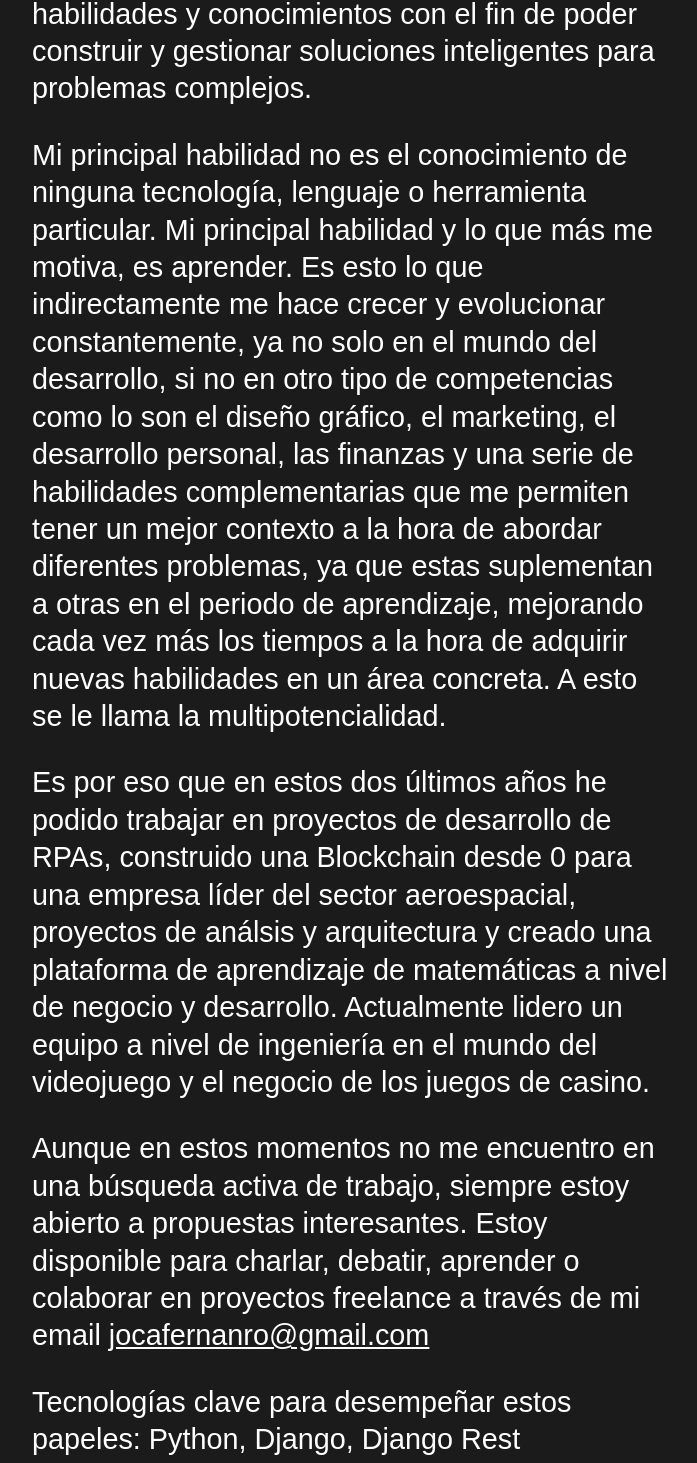
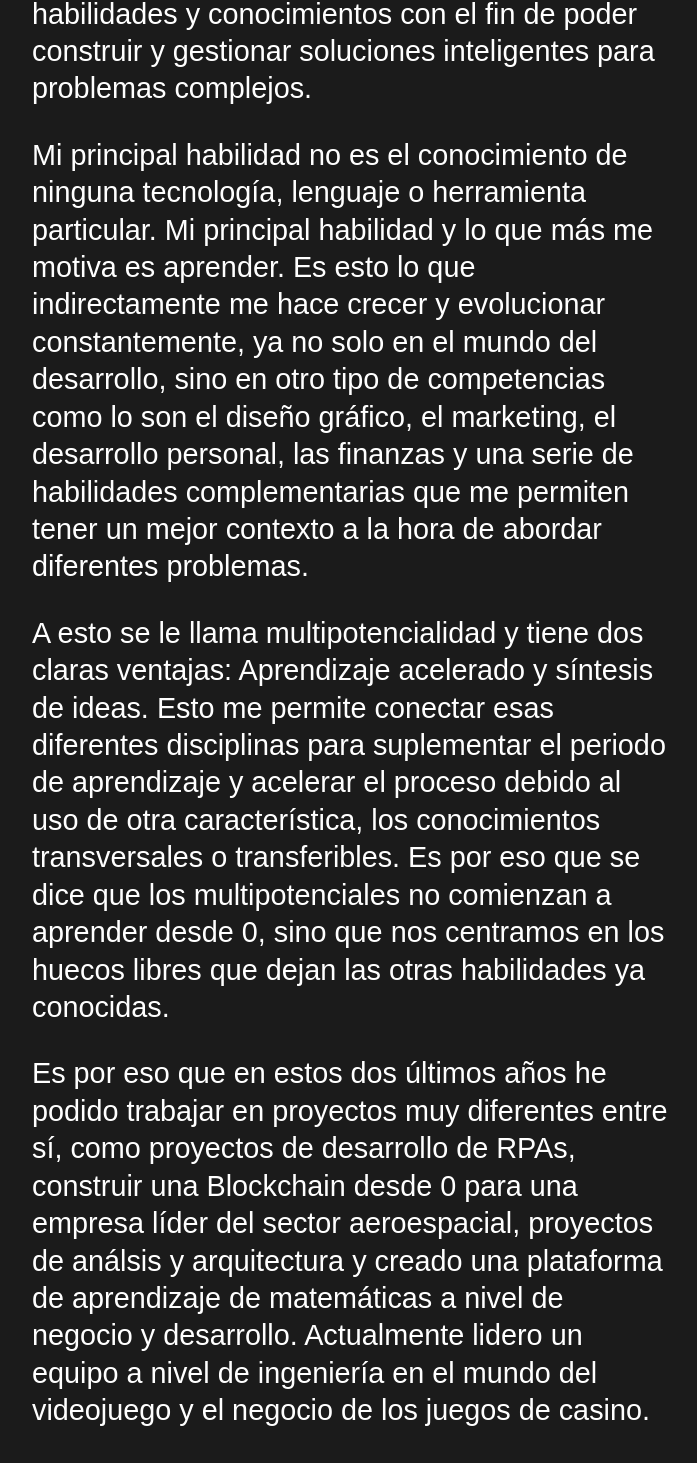
Before and after one commit to jocafernanro/personal-web, a Vue app: page / in a window 1280 px wide. Shown: the part 1251-2714 px from the top of the page, without its empty margins (288-985 px from the left). Built offline with nearby package versions, Linux system fonts and the light colour scheme; a web font is replaced by a local one.

Commit message:
Text improved

```diff
--- a/src/components/home/HomeMain.vue
+++ b/src/components/home/HomeMain.vue
@@ -17,19 +17,24 @@
     </p>
     <p class="main-home__text">
       Mi principal habilidad no es el conocimiento de ninguna tecnología, lenguaje o herramienta particular. Mi principal
-      habilidad y lo que más me motiva, es aprender. Es esto lo que indirectamente me hace crecer y evolucionar
-      constantemente, ya no solo en el mundo del desarrollo, si no en otro tipo de competencias como lo son el diseño
+      habilidad y lo que más me motiva es aprender. Es esto lo que indirectamente me hace crecer y evolucionar
+      constantemente, ya no solo en el mundo del desarrollo, sino en otro tipo de competencias como lo son el diseño
       gráfico, el marketing, el desarrollo personal, las finanzas y una serie de habilidades complementarias que
-      me permiten tener un mejor contexto a la hora de abordar diferentes problemas, ya que estas suplementan
-      a otras en el periodo de aprendizaje, mejorando cada vez más los tiempos a la hora de adquirir nuevas habilidades
-      en un área concreta. A esto se le llama la multipotencialidad.
-
+      me permiten tener un mejor contexto a la hora de abordar diferentes problemas.
     </p>
     <p class="main-home__text">
-      Es por eso que en estos dos últimos años he podido trabajar en proyectos de desarrollo de RPAs, construido
-      una Blockchain desde 0 para una empresa líder del sector aeroespacial, proyectos de análsis y arquitectura y creado
-      una plataforma de aprendizaje de matemáticas a nivel de negocio y desarrollo. Actualmente lidero  un equipo a
-      nivel de ingeniería en el mundo del videojuego y el negocio de los juegos de casino.
+      A esto se le llama multipotencialidad y tiene dos claras ventajas: Aprendizaje acelerado y síntesis de ideas.
+      Esto me permite conectar esas diferentes disciplinas para suplementar el periodo de aprendizaje y acelerar el proceso
+      debido al uso de otra característica, los conocimientos transversales o transferibles. Es por eso que se dice que
+      los multipotenciales no comienzan a aprender desde 0, sino que nos centramos en los huecos libres que dejan las
+      otras habilidades ya conocidas.
+    </p>
+    <p class="main-home__text">
+      Es por eso que en estos dos últimos años he podido trabajar en proyectos muy diferentes entre sí, como proyectos
+      de desarrollo de RPAs, construir una Blockchain desde 0 para una empresa líder del sector aeroespacial,
+      proyectos de análsis y arquitectura y creado una plataforma de aprendizaje de matemáticas a nivel de negocio y
+      desarrollo. Actualmente lidero  un equipo a nivel de ingeniería en el mundo del videojuego y el negocio de los
+      juegos de casino.
     </p>
     <p class="main-home__text">
       Aunque en estos momentos no me encuentro en una búsqueda activa de trabajo, siempre estoy abierto a propuestas interesantes. Estoy disponible
```
